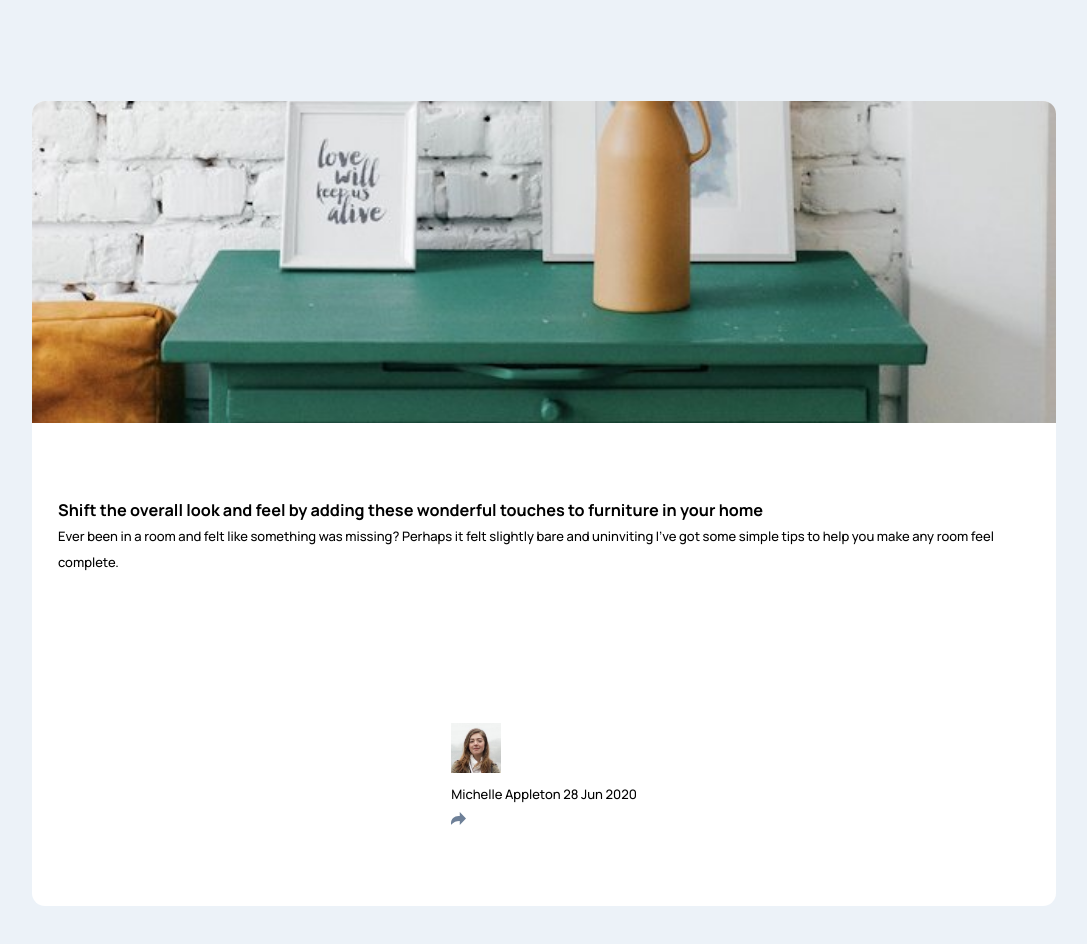
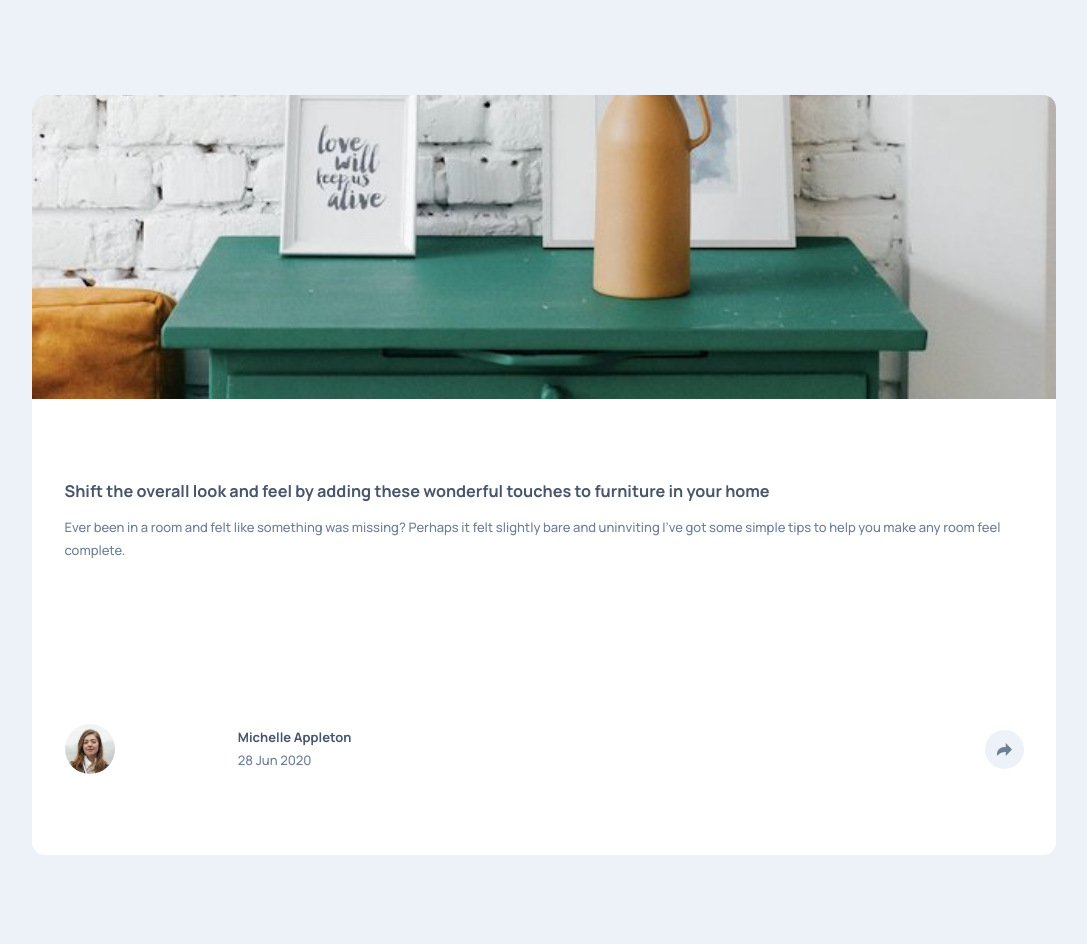
Before and after one commit to leonel-giuliano/leonel-giuliano.github.io, a plain HTML site: page Newbie/article-component/index.html in a window 1280 px wide. Shown: the whole page, without its empty margins (96-1183 px from the left). Drawn offline with Linux system fonts and the light colour scheme.

Commit message:
set the layout

```diff
--- a/Newbie/article-component/index.html
+++ b/Newbie/article-component/index.html
@@ -24,7 +24,7 @@
     <img src="images/drawers.jpg" alt="" class="cover">
 
     <article>
-      <h1 class="title">
+      <h1 class="title" weight="bold">
         Shift the overall look and feel by adding these wonderful touches to furniture in your home
       </h1>
 
@@ -37,11 +37,13 @@
       <img src="./images/avatar-michelle.jpg" alt="Michelle Appleton" class="avatar">
 
       <p class="user-desc">
-        <span>Michelle Appleton</span>
+        <span weight="bold">Michelle Appleton</span>
         28 Jun 2020
       </p>
 
-      <img src="./images/icon-share.svg" alt="Share" class="share">
+      <div class="share-wrapper">
+        <img src="./images/icon-share.svg" alt="Share" class="share">
+      </div>
     </div>
   </main>
 </body>
--- a/Newbie/article-component/sass/base/_typography.scss
+++ b/Newbie/article-component/sass/base/_typography.scss
@@ -35,14 +35,15 @@ body {
         weight,
         medium
     );
-    line-height: 2rem;
+    line-height: 1.75rem;
 }
 
-.title {
+[weight="bold"] {
     font-weight: map-get(
         variables.$font,
         weight,
         bold
     );
-    font-size: 1.25rem;
 }
+
+.title { font-size: 1.25rem; }
--- a/Newbie/article-component/sass/style.scss
+++ b/Newbie/article-component/sass/style.scss
@@ -9,6 +9,11 @@ body {
         neutral,
         light-gray-blue
     );
+    color: map-get(
+        abstracts.$color,
+        neutral,
+        des-dark-blue
+    );
 }
 
 .grid-flow {
@@ -16,8 +21,14 @@ body {
     place-items: center;
 }
 
+.flex-flow {
+    display: flex;
+    align-items: center;
+    justify-content: space-between;
+}
+
 main {
-    $padding: 2rem;
+    $padding: 2.5rem;
 
     box-sizing: border-box;
     grid-template-rows: 40%;
@@ -28,8 +39,18 @@ main {
     border-radius: 1rem;
     overflow-y: hidden;
 
-    & > * { grid-column: 2 / 3; }
+    * { grid-column: 2 / 3; }
 }
+
+[weight="bold"] {
+    color: map-get(
+        abstracts.$color,
+        neutral,
+        dark-gray-blue
+    );
+}
+
+.title { margin-bottom: 1rem; }
 
 .cover {
     grid-column: 1 / -1;
@@ -38,6 +59,34 @@ main {
     object-fit: cover;
 }
 
+.user {
+    width: 100%;
+}
+
 .avatar {
     height: 50px;
+    aspect-ratio: 1 / 1;
+    border-radius: 50%;
 }
+
+.user-desc {
+    width: 65%;
+
+    & > span {
+        display: inline-block;
+        width: 100%;
+    }
+}
+
+.share-wrapper {
+    display: grid;
+    place-content: center;
+    width: 3rem;
+    aspect-ratio: 1 / 1;
+    background-color: map-get(
+        abstracts.$color,
+        neutral,
+        light-gray-blue
+    );
+    border-radius: 50%;
+}
```
Also changed, not shown: Newbie/article-component/css/style.css.
